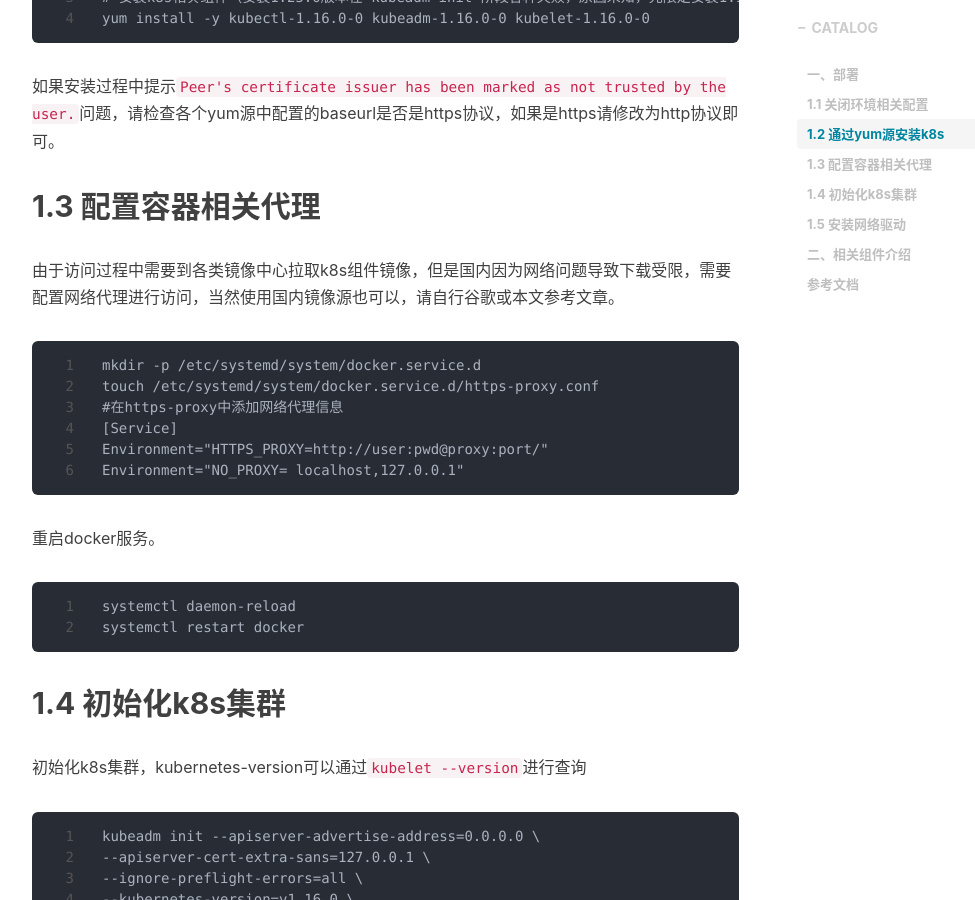
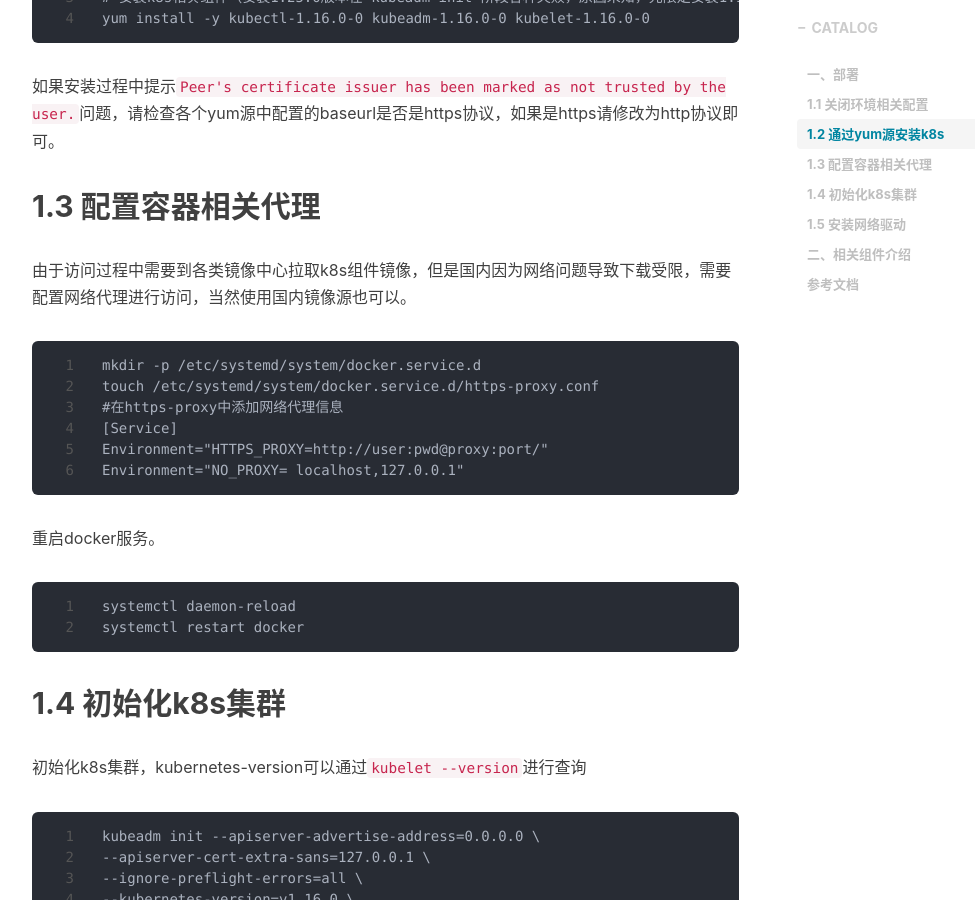
Before and after one commit to shihai1991/shihai1991.github.io, a Jekyll site: the page built from _posts/2022-09-14-K8S deployment.md, in a window 1280 px wide and 900 px high, scrolled down 1787 px. Shown: the whole window, without its empty margins (233-1208 px from the left). Built offline with Jekyll 4.4.1, drawn with Linux system fonts in a browser that asks for light colours; nearby versions of some CDN libraries; comment, search, counter and statistics services are not loaded.

Commit message:
Update 2022-09-14-K8S deployment.md

````diff
--- a/_posts/2022-09-14-K8S deployment.md
+++ b/_posts/2022-09-14-K8S deployment.md
@@ -64,7 +64,7 @@ yum install -y kubectl-1.16.0-0 kubeadm-1.16.0-0 kubelet-1.16.0-0
 如果安装过程中提示`Peer's certificate issuer has been marked as not trusted by the user.`问题，请检查各个yum源中配置的baseurl是否是https协议，如果是https请修改为http协议即可。
 
 ## 1.3 配置容器相关代理
-由于访问过程中需要到各类镜像中心拉取k8s组件镜像，但是国内因为网络问题导致下载受限，需要配置网络代理进行访问，当然使用国内镜像源也可以，请自行谷歌或本文参考文章。
+由于访问过程中需要到各类镜像中心拉取k8s组件镜像，但是国内因为网络问题导致下载受限，需要配置网络代理进行访问，当然使用国内镜像源也可以。
 ```
 mkdir -p /etc/systemd/system/docker.service.d
 touch /etc/systemd/system/docker.service.d/https-proxy.conf
````
